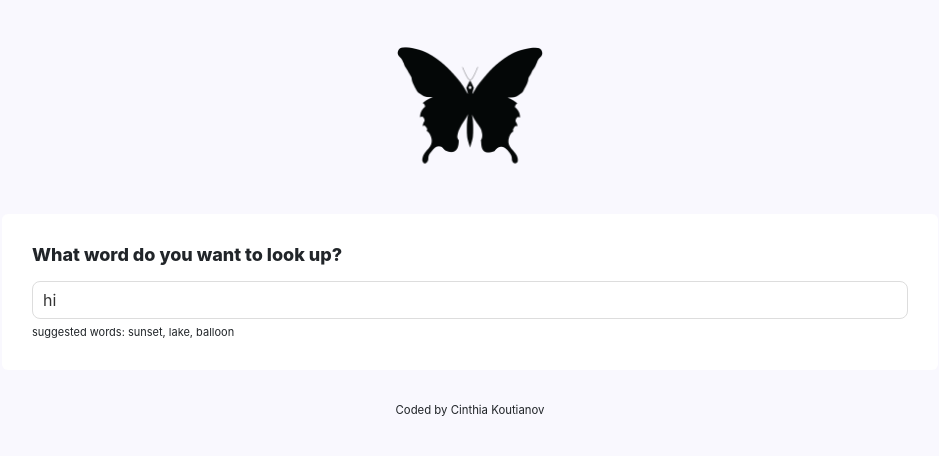
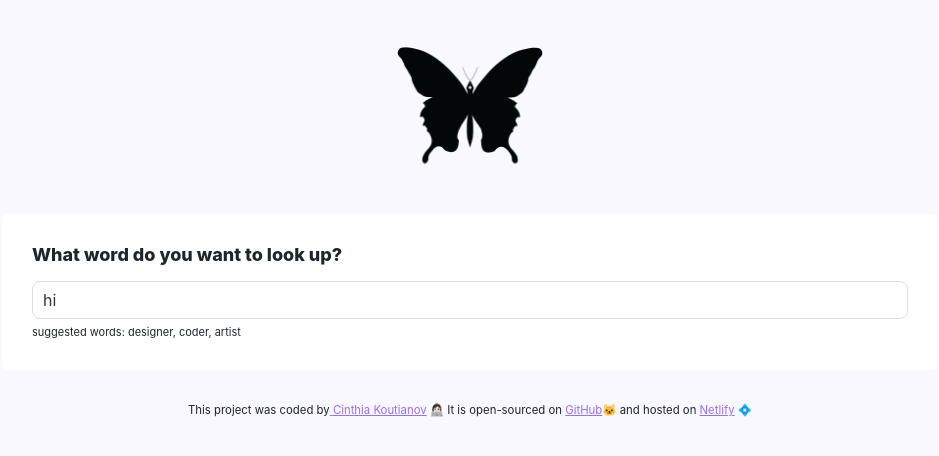
Before and after one commit to cinthcreative/dictionary-project, a React (Create React App) app: page / in a window 1280 px wide. Shown: the top 456 px of the page, without its empty margins (170-1109 px from the left). Built offline with nearby package versions, Linux system fonts and the light colour scheme; no server answers.

Commit message:
Updated footer.

```diff
--- a/src/App.js
+++ b/src/App.js
@@ -7,13 +7,47 @@ export default function App() {
     <div className="App">
       <div className="container">
         <header className="App-header">
-          <img src={logo} className="App-logo img-fluid" alt="logo" />
+          <a
+            href="https://cinthiakoutianov.com"
+            target="_blank"
+            rel="noreferrer"
+          >
+            {" "}
+            <img src={logo} className="App-logo img-fluid" alt="logo" />
+          </a>
         </header>
         <main>
           <Dictionary defaultKeyword="hi" />
         </main>
         <footer className="App-footer">
-          <small>Coded by Cinthia Koutianov</small>
+          <small>
+            This project was coded by
+            <a
+              href="https://cinthiakoutianov.com"
+              target="_blank"
+              rel="noreferrer"
+            >
+              {" "}
+              Cinthia Koutianov
+            </a>{" "}
+            👩🏻‍💻 It is open-sourced on{" "}
+            <a
+              href="https://github.com/cinthcreative/dictionary-project"
+              target="_blank"
+              rel="noreferrer"
+            >
+              GitHub
+            </a>
+            🐱 and hosted on{" "}
+            <a
+              href="https://dictionary-projectapp.netlify.app/"
+              target="_blank"
+              rel="noreferrer"
+            >
+              Netlify
+            </a>{" "}
+            💠
+          </small>
         </footer>
       </div>
     </div>
--- a/src/Dictionary.js
+++ b/src/Dictionary.js
@@ -59,7 +59,7 @@ export default function Dictionary(props) {
               defaultValue={props.defaultKeyword}
             />
           </form>
-          <div className="hint">suggested words: sunset, lake, balloon</div>
+          <div className="hint">suggested words: designer, coder, artist </div>
         </section>
         <Results results={results} />
         <Photos photos={photos} />
```
